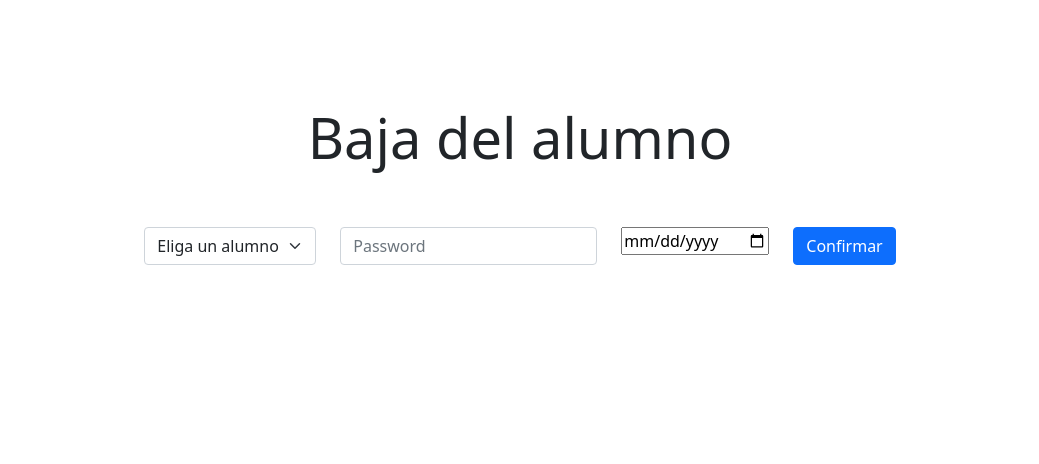
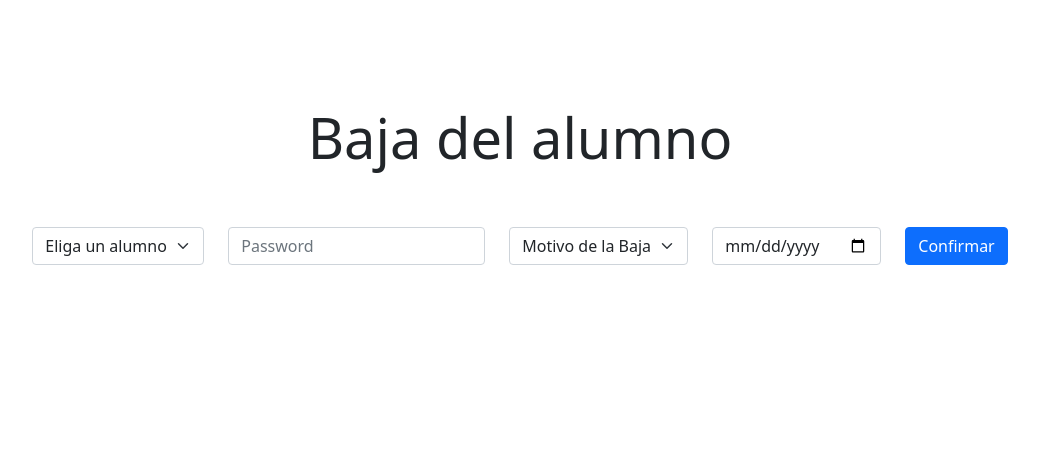
Before and after one commit to rodrigoacunaa/policia, a PHP site: page /policia/bajas.php in a window 1280 px wide. Shown: the part 54-518 px from the top of the page, without its empty margins (120-1159 px from the left). Run offline with PHP 8.4, Linux system fonts and the light colour scheme; a user stored in the database is signed in; data comes from the database, SQL or seed files in the repository; data that the repository does not hold is empty.

Commit message:
Ajustes visuales y nuevo modulo de carga

```diff
--- a/bajas.php
+++ b/bajas.php
@@ -65,7 +65,15 @@ destroyAdmin();
                                 <input type="password" class="form-control" id="password" placeholder="Password">
                             </div>
                             <div class="col-auto">
-                                <input type="date" id="fechaBaja">
+                                <label for="inputPassword2" class="visually-hidden"></label>
+                                <select class="form-select" id="form-select" aria-label="Default select example" value="Motivo" placeholder="Motivo" select>
+                                    <option value="" >Motivo de la Baja</option>
+                                    <option value="">..</option>
+                                    <option value="">..</option>
+                                </select>
+                            </div>
+                            <div class="col-auto">
+                                <input class="form-control" type="date" id="fechaBaja">
                             </div>
                             <div class="col-auto me-auto">
                                 <button type="submit" id="submitConfir" class="btn btn-primary mb-3">Confirmar</button>
```
